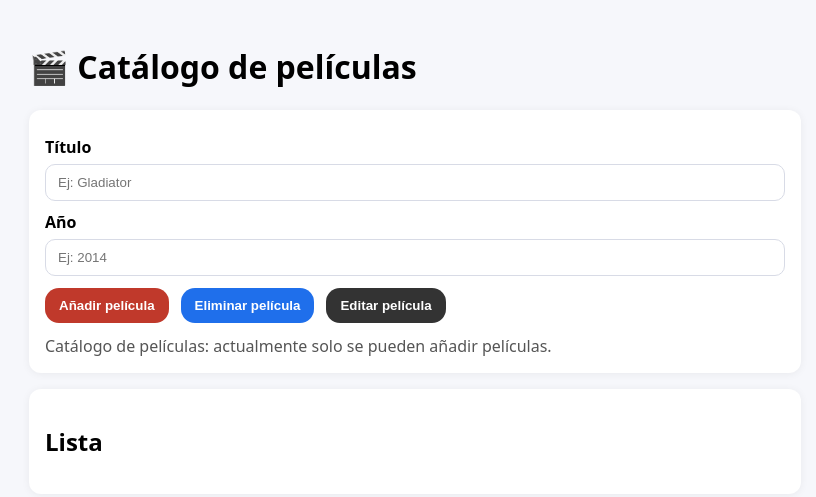
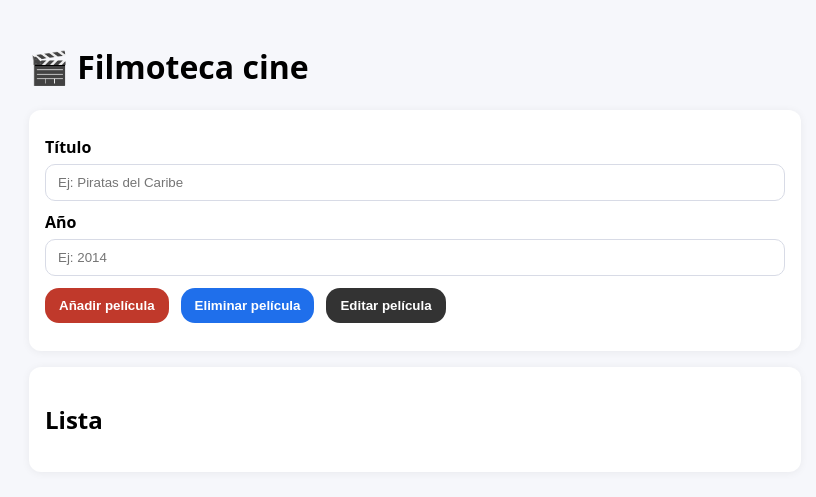
Before and after one commit to agrivas-lgtm/-Act_Eval_2_Git_Catalogo, a plain HTML site: page index.html in a window 1280 px wide. Shown: the whole page, without its empty margins (225-1041 px from the left). Drawn offline with Linux system fonts and the light colour scheme.

Commit message:
Update movie catalog title and placeholder text

```diff
--- a/index.html
+++ b/index.html
@@ -8,11 +8,11 @@
 </head>
 <body>
   <main class="container">
-    <h1>🎬 Catálogo de películas</h1>
+    <h1>🎬 Filmoteca cine</h1>
 
     <section class="panel">
       <label class="label">Título</label>
-      <input id="titleInput" type="text" placeholder="Ej: Gladiator" />
+      <input id="titleInput" type="text" placeholder="Ej: Piratas del Caribe" />
 
       <label class="label">Año</label>
       <input id="yearInput" type="number" placeholder="Ej: 2014" />
@@ -23,11 +23,8 @@
         <button id="editBtn" class="btn">Editar película</button>
       </div>
 
-
-<p class="hint">
-  Catálogo de películas: actualmente solo se pueden añadir películas.
-</p>
-
+      <p class="hint">
+      </p>
     </section>
 
     <section class="panel">
```
